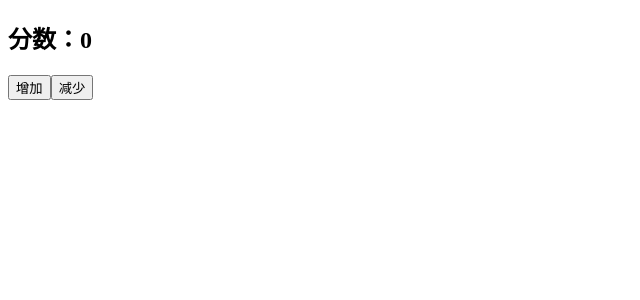
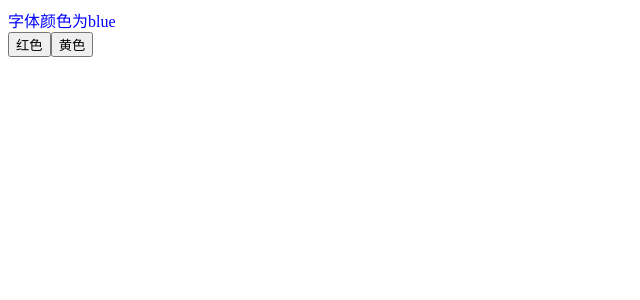
Before and after one commit to xiezipei/react-demos, a React (Create React App) app in the folder demo11/: page / in a window 1280 px wide. Shown: the top 300 px of the page, without its empty margins (0-640 px from the left). Built offline with nearby package versions, Linux system fonts and the light colour scheme.

Commit message:
update(demo11): 使用 useContext + useReducer 代替 Redux

```diff
--- a/demo11/src/index.js
+++ b/demo11/src/index.js
@@ -7,6 +7,7 @@ import ReactDOM from 'react-dom'
 // import LifeCycleByHooks from './LifeCycleByHooks'
 // import AppUseEffect from './AppUseEffect'
 // import AppUseContext from './AppUseContext'
-import AppReducer from './AppReducer'
+// import AppReducer from './AppReducer'
+import AppReducer2 from './reducer2/AppReducer2'
 
-ReactDOM.render(<AppReducer />, document.getElementById('root'))
+ReactDOM.render(<AppReducer2 />, document.getElementById('root'))
--- /dev/null
+++ b/demo11/src/reducer2/AppReducer2.js
@@ -0,0 +1,17 @@
+import React from 'react';
+import ShowArea from './ShowArea'
+import Buttons from './Buttons'
+import { Color } from './Color'
+
+function AppReducer2() {
+    return (
+        <div>
+            <Color>
+                <ShowArea />
+                <Buttons />
+            </Color>
+        </div>
+    )
+}
+
+export default AppReducer2
--- /dev/null
+++ b/demo11/src/reducer2/Buttons.js
@@ -0,0 +1,12 @@
+import React from 'react';
+
+function Buttons() {
+    return (
+        <div>
+            <button>红色</button>
+            <button>黄色</button>
+        </div>
+    )
+}
+
+export default Buttons
--- /dev/null
+++ b/demo11/src/reducer2/Color.js
@@ -0,0 +1,11 @@
+import React, { createContext } from 'react';
+
+export const ColorContext = createContext({})
+
+export const Color = props => {
+    return (
+        <ColorContext.Provider value={{ color: 'blue' }}>
+            { props.children }
+        </ColorContext.Provider>
+    )
+}
--- /dev/null
+++ b/demo11/src/reducer2/ShowArea.js
@@ -0,0 +1,13 @@
+import React, { useContext } from 'react';
+import { ColorContext } from './Color'
+
+function ShowArea() {
+    const { color } = useContext(ColorContext)
+    return (
+        <div style={{ color: color }}>
+            字体颜色为{color}
+        </div>
+    )
+}
+
+export default ShowArea
```
